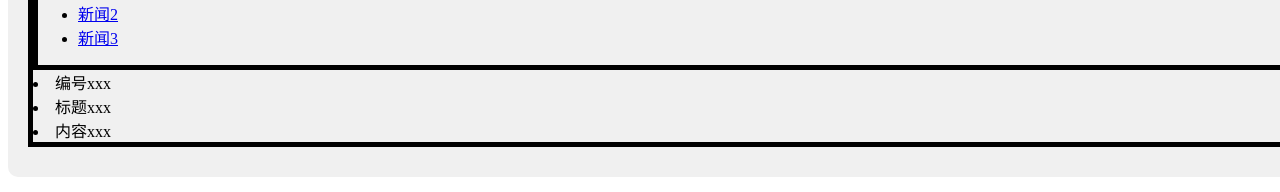
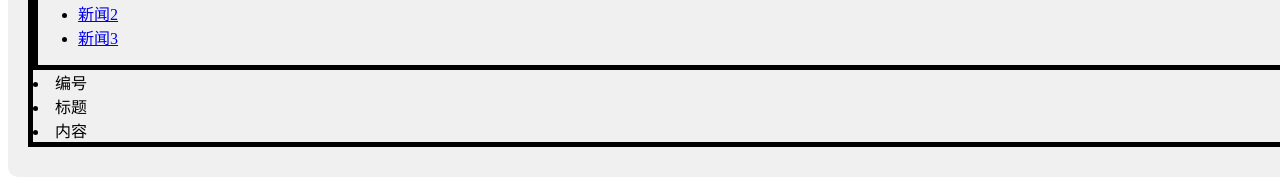
Before and after one commit to BigDragonlin/vue-demo, a Vue app: page /news/detail in a window 1280 px wide. Shown: the part 216-408 px from the top of the page. Built offline with nearby package versions, Linux system fonts and the light colour scheme; the HTML template or start-up script is replaced by a standard one.

Commit message:
路由query参数

```diff
--- a/src/pages/Detils.vue
+++ b/src/pages/Detils.vue
@@ -1,10 +1,12 @@
 <template>
-    <li>编号xxx</li>
-    <li>标题xxx</li>
-    <li>内容xxx</li>
+    <li>编号{{ route.query.id }}</li>
+    <li>标题{{ route.query.title }}</li>
+    <li>内容{{ route.query.content }}</li>
 </template>
 
 <script setup lang="ts" name="Detils">
+    import { useRoute } from 'vue-router';
+    const route = useRoute();
 </script>
 
 <style scoped>
--- a/src/pages/News.vue
+++ b/src/pages/News.vue
@@ -3,7 +3,7 @@
         <!-- 遍历news数据 -->
         <ul>
             <li v-for="item in news" :key="item.id">
-                <RouterLink to="/news/detail">{{ item.title }}</RouterLink>
+                <RouterLink :to="`/news/detail?id=${item.id}&title=${item.title}&content=${item.content}`">{{ item.title }}</RouterLink>
             </li>
         </ul>
     </div>
@@ -15,9 +15,9 @@
 <script setup lang="ts" name="News">
     import { reactive } from 'vue';
     const news = reactive([
-        { id: 1, title: '新闻1'},
-        { id: 2, title: '新闻2'},
-        { id: 3, title: '新闻3'},
+        { id: 1, title: '新闻1', content: '新闻1内容'},
+        { id: 2, title: '新闻2', content: '新闻2内容'},
+        { id: 3, title: '新闻3', content: '新闻3内容'},
     ]);
 </script>
 
```
